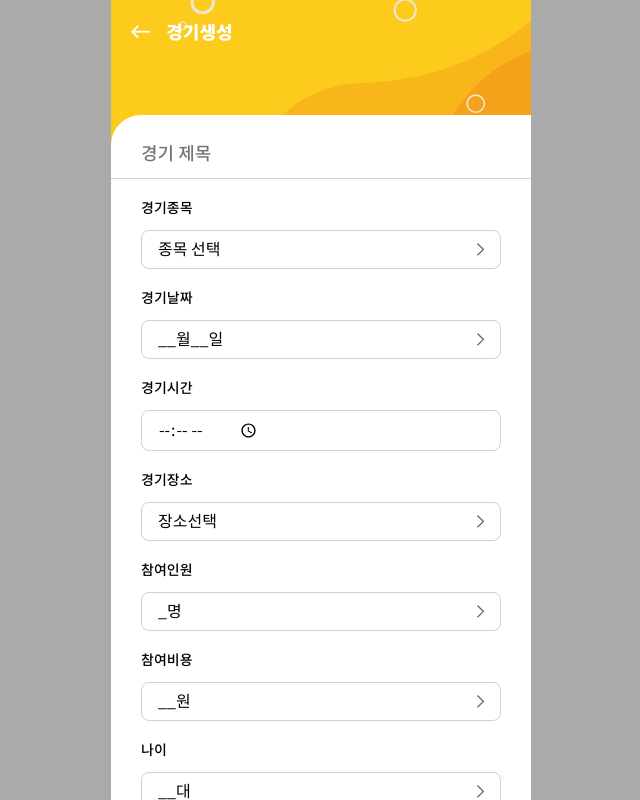
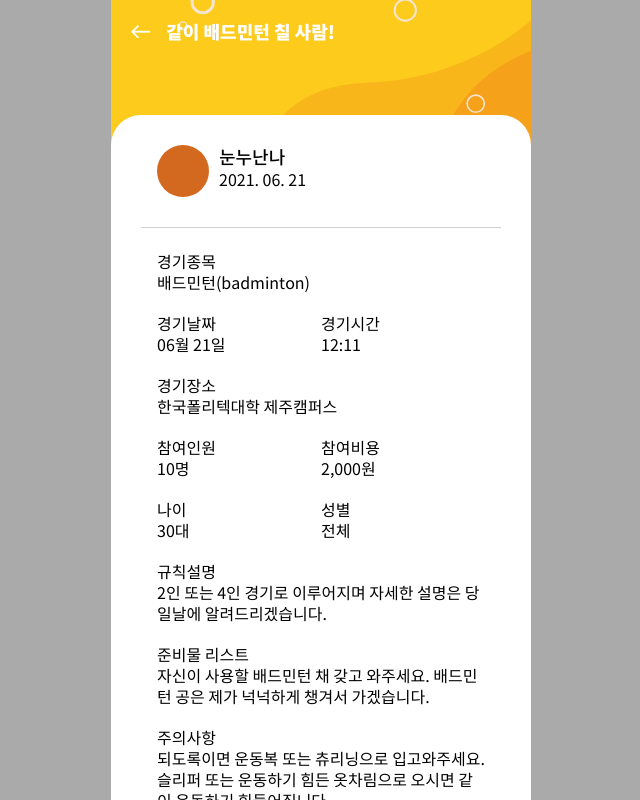
Before and after one commit to kebi3477/Juice, a React (Create React App) app: page /createGame in a window 1280 px wide. Shown: the whole page, without its empty margins (319-959 px from the left). Built offline with nearby package versions, Linux system fonts and the light colour scheme.

Commit message:
Update createGame Page

```diff
--- a/src/js/CreateGame.css
+++ b/src/js/CreateGame.css
@@ -1,7 +1,7 @@
 /* 경기생성  CSS */
 .createGame{ margin: 0 auto; position: relative; width: 420px; height: 800px; overflow-x: hidden; background-color: #f5a21a; }
 .createGame__back{ position: absolute; left: 0; top: 0; z-index: 10; width: 100%; overflow-x: hidden; }
-.createGame__front{ position: absolute; left: 0; top: 0; z-index: 20; width: 100%; height: 100%; overflow-x: hidden; display: flex; flex-direction: column; justify-content: flex-start; align-items: flex-start; }
+.createGame__front{ position: absolute; left: 0; top: 0; z-index: 20; width: 100%; height: 100%; overflow-x: hidden; display: none; flex-direction: column; justify-content: flex-start; align-items: flex-start; }
 
 /* 경기생성 배경 CSS */
 .createGame__background{ position: relative; z-index: 10; width: 100%; }
@@ -11,7 +11,7 @@
 .createGame__header{ padding: 20px; width: 100%; display: flex; justify-content: flex-start; align-items: center; }
 .createGame__header--title{ margin-left: 16px; font-size: 18px; font-weight: 700; color: #fff; }
 .createGame__contents--center > *{ padding: 0px 30px; }
-.createGame__contents{ margin-top: 50px; border-top-left-radius: 30px; width: 100%; height: 80vh; display: flex; flex-direction: column; justify-content: flex-start; align-items: flex-start; background-color: #fff; }
+.createGame__contents{ margin-top: 50px; border-top-left-radius: 30px; border-top-right-radius: 30px; width: 100%; height: 100vh; display: flex; flex-direction: column; justify-content: flex-start; align-items: flex-start; background-color: #fff; }
 .createGame__contents--header{ padding: 0px 30px; padding-top: 26px; padding-bottom: 12px; width: 100%; border-bottom: 1px solid #d1d1d1; }
 .createGame__contents--header-title{ font-size: 18px; font-weight: 500; }
 .createGame__contents--center{ width: 100%; display: grid; grid-template-columns: 1fr; row-gap: 20px; background-color: #fff; }
@@ -22,12 +22,25 @@
 .createGame__contents--sex-input{ position: absolute; z-index: -1; left: -200%; top: -200%; }
 .createGame__contents--sex-button{ cursor: pointer; padding: 8px 34px; display: flex; justify-content: center; align-items: center; border-radius: 8px; border: 1px solid #d1d1d1; font-size: 16px; font-weight: 400; }
 .createGame__contents--sex-button:hover{ transition: 300ms ease-in-out; background-color: var(--main-color2); border-color: var(--main-color2); color: #fff; }
+#createGame__contents--sex-1:checked ~ #createGame__contents--sex-button1{ box-shadow: 0px 0px 2px var(--main-color2); color: #fff; }
+#createGame__contents--sex-2:checked ~ #createGame__contents--sex-button2{ box-shadow: 0px 0px 2px var(--main-color2); color: #fff; }
+#createGame__contents--sex-3:checked ~ #createGame__contents--sex-button3{ box-shadow: 0px 0px 2px var(--main-color2); color: #fff; }
+.createGame__contents--text{ padding: 20px 30px; border-top: 1px solid #d1d1d1; }
 
-#createGame__contents--sex-1:checked ~ #createGame__contents--sex-button1{ background-color: var(--main-color2); border-color: var(--main-color2); color: #fff; }
-#createGame__contents--sex-2:checked ~ #createGame__contents--sex-button2{ background-color: var(--main-color2); border-color: var(--main-color2); color: #fff; }
-#createGame__contents--sex-3:checked ~ #createGame__contents--sex-button3{ background-color: var(--main-color2); border-color: var(--main-color2); color: #fff; }
-
-.createGame__contents--text{ padding: 20px 30px; border-top: 1px solid #d1d1d1; }
+.createGame__view{ position: absolute; left: 0; top: 0; z-index: 20; width: 100%; height: 100%; overflow-x: hidden; display: flex; flex-direction: column; justify-content: flex-start; align-items: flex-start; }
+.createGame__view--header{ padding: 20px; width: 100%; display: flex; justify-content: flex-start; align-items: center; }
+.createGame__view--header-title{ margin-left: 16px; font-size: 18px; font-weight: 700; color: #fff; }
+.createGame__view--contents{ margin-top: 50px; border-top-left-radius: 30px; border-top-right-radius: 30px; width: 100%; height: 100vh; display: flex; flex-direction: column; justify-content: flex-start; align-items: flex-start; background-color: #fff; }
+.createGame__view--contents-header{ margin: 0px 30px; padding: 30px 16px; border-bottom: 1px solid #d1d1d1; width: calc(100% - 60px); display: grid; grid-template-columns: auto 4fr; column-gap: 10px; }
+.createGame__view--user-pic{ width: 52px; height: 52px; border-radius: 70%; overflow: hidden; background-color: chocolate; }
+.createGame__view--user-name{ font-size: 18px; font-weight: 500; }
+.createGame__view--user-date{ font-size: 16px; font-weight: 400; }
+.createGame__view--contents-center{ padding: 0px 30px; width: 100%; background-color: #fff; }
+.createGame__view--contents-wrapper{ padding: 24px 16px; width: 100%; display: grid; grid-template-columns: 1fr; row-gap: 20px; }
+.createGame__view--input-type1{ width: 100%; display: flex; flex-direction: column; justify-content: flex-start; align-items: flex-start; background-color: #fff; }
+.createGame__view--input-type2{ width: 100%; display: grid; grid-template-columns: 1fr 1fr; background-color: #fff; }
+.createGame__view--input-wrapper{ display: flex; flex-direction: column; justify-content: flex-start; align-items: flex-start; }
+.createGame__view--input-text{ width: 100%; }
 
 .createGame__modal{ padding: 0px 30px; display: none; justify-content: center; align-items: center; position: absolute; z-index: 20; left: 0; top: 0; width: 100%; height: 100%; background-color: rgba(0, 0, 0, 0.5); }
 .createGame__modal--contents{ width: 100%; overflow: hidden; background-color: #fff; border-radius: 10px; display: flex; flex-direction: column; justify-content: flex-start; align-items: flex-start; }
```
